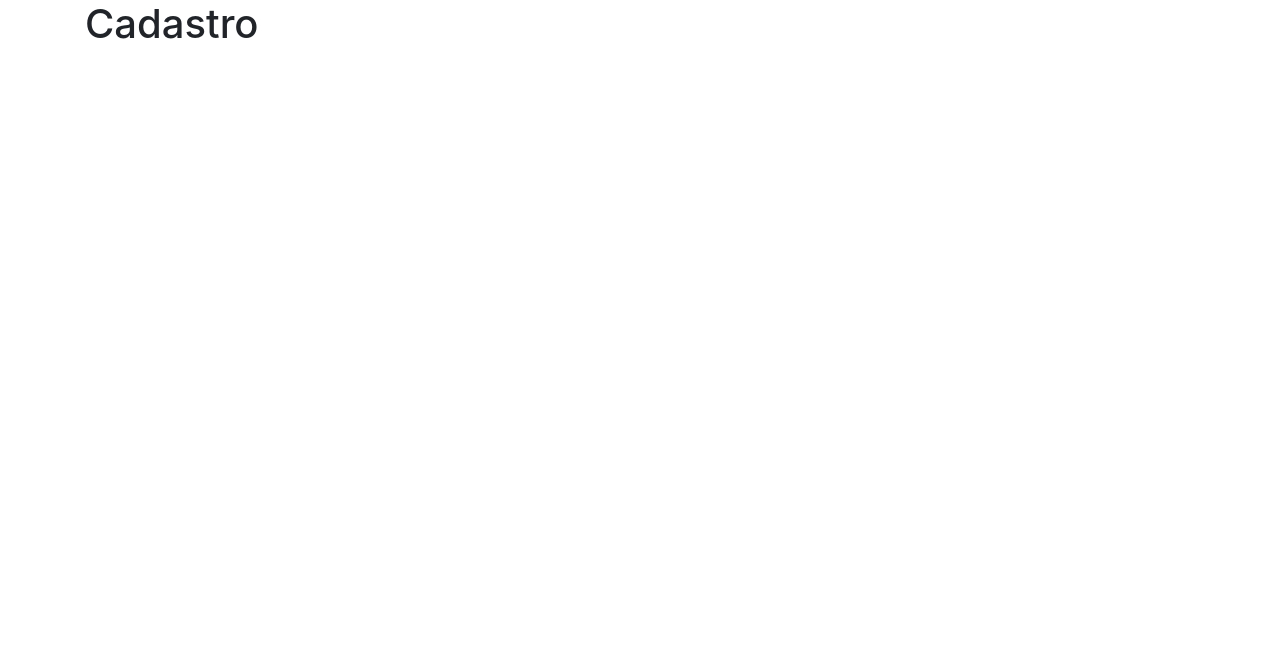
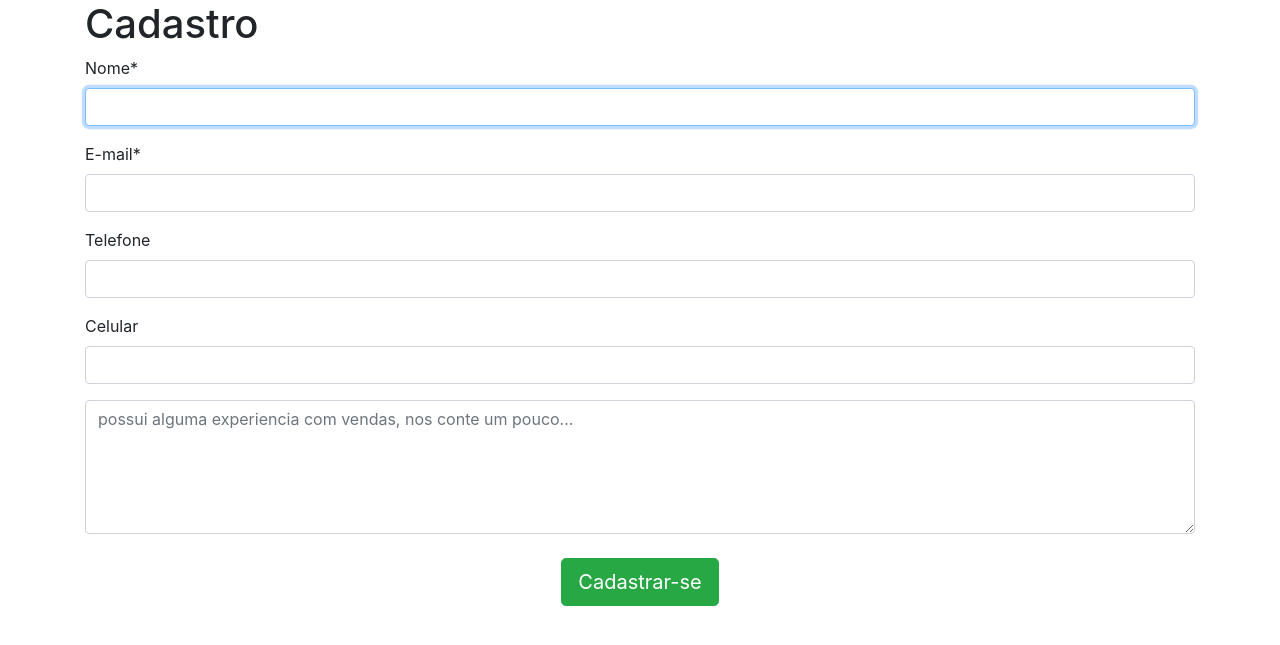
Before and after one commit to VictorMann/ciclo-cadastro-qr, a PHP site: page / in a window 1280 px wide. Before the commit the part shown is almost empty. Shown: the top 645 px of the page. Run offline with PHP 8.4, Linux system fonts and the light colour scheme.

Commit message:
formulario

```diff
--- a/index.php
+++ b/index.php
@@ -14,7 +14,37 @@
         <div class="logo"></div>
         <div class="row">
             <div class="col">
+
                 <h1>Cadastro</h1>
+
+                <form>
+                    <div class="form-group">
+                        <label for="">Nome*</label>
+                        <input type="text" class="form-control" autofocus required>
+                    </div>
+                    <div class="form-group">
+                        <label for="">E-mail*</label>
+                        <input type="email" class="form-control" required>
+                    </div>
+                    <div class="form-group">
+                        <label for="">Telefone</label>
+                        <input type="text" class="form-control">
+                    </div>
+                    <div class="form-group">
+                        <label for="">Celular</label>
+                        <input type="text" class="form-control">
+                    </div>
+
+                    <textarea type="text" class="form-control" placeholder="possui alguma experiencia com vendas, nos conte um pouco..." rows="5"></textarea>
+
+                    <div class="text-center mt-4">
+                        <button class="btn btn-lg btn-success">Cadastrar-se</button>
+
+                    </div>
+
+
+                </form>
+
             </div>
         </div>
     </div>
```
